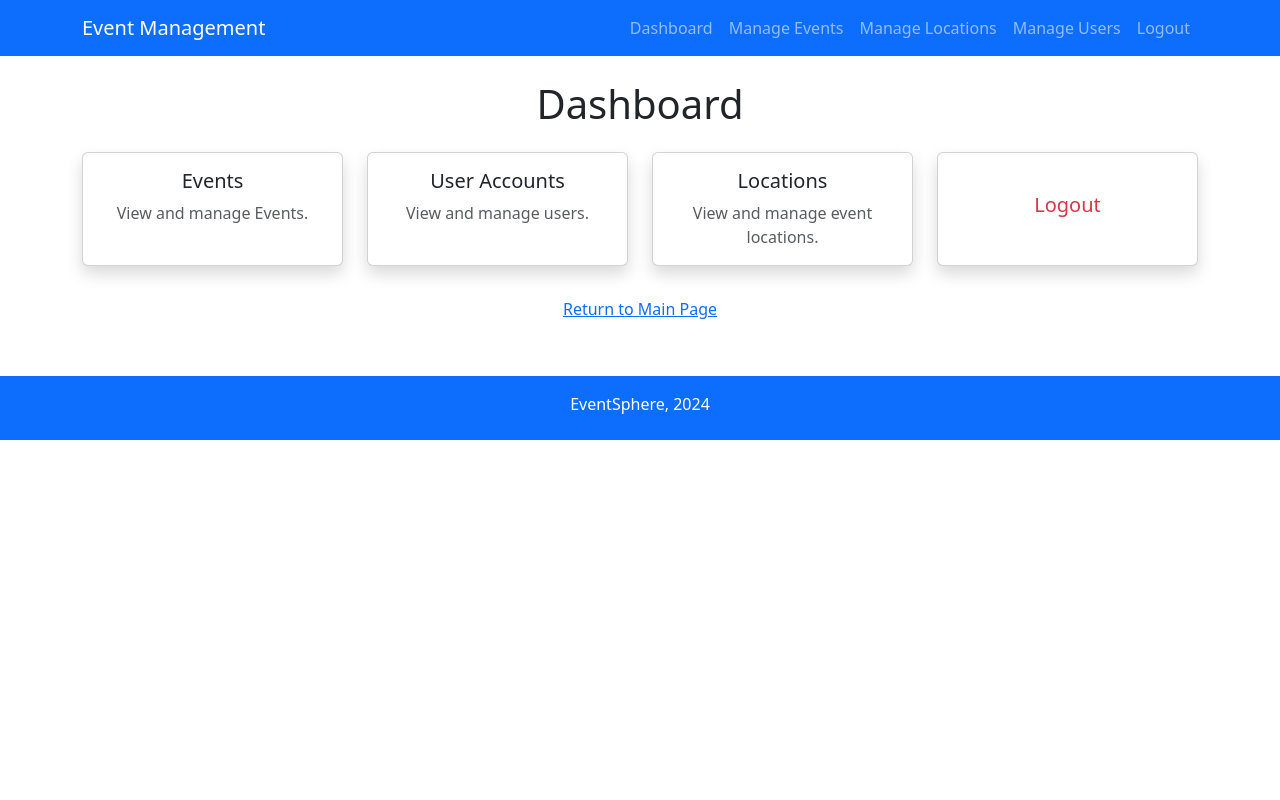
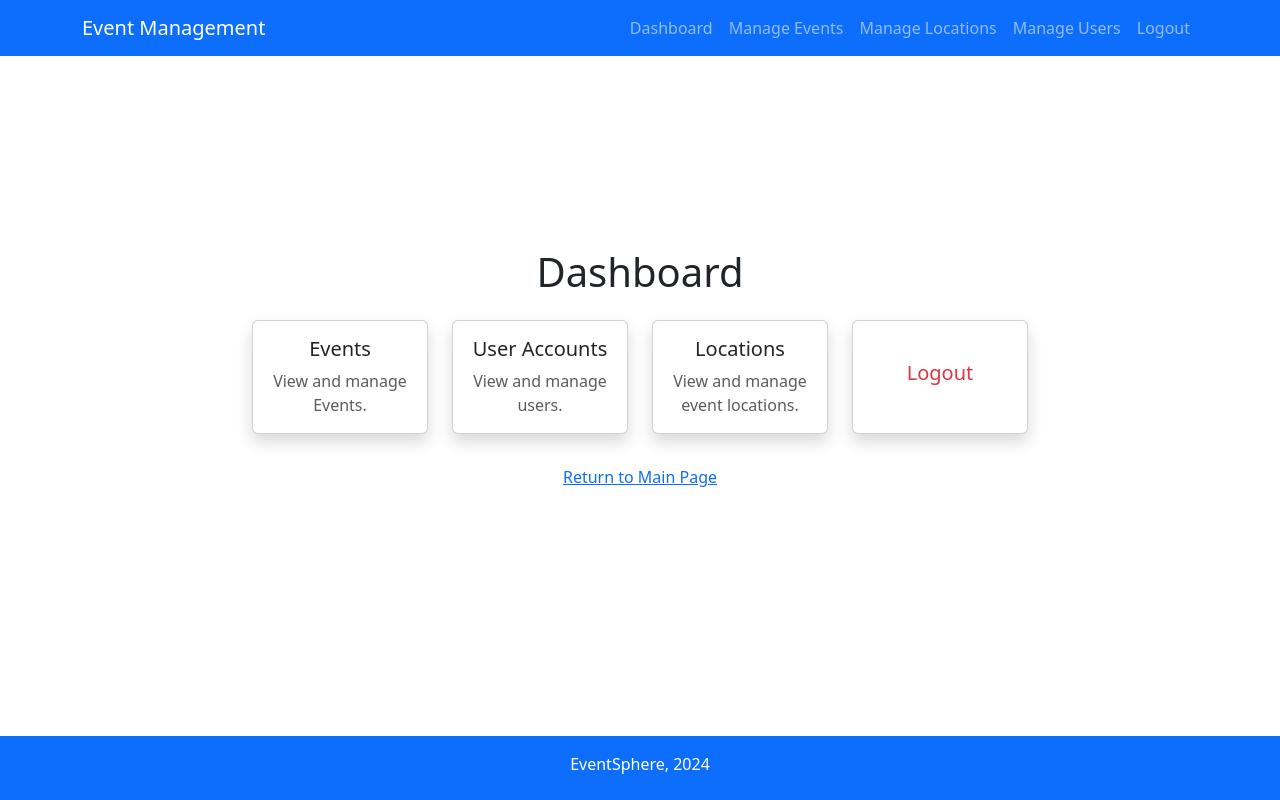
Before and after one commit to codesuzyworld/HTTP-5225-Assignment2-Grp3, a PHP site: page /admin/dashboard.php in a window 1280 px wide. Run offline with PHP 8.4, Linux system fonts and the light colour scheme; a user stored in the database is signed in.

Commit message:
fixed bootstrap formating

```diff
--- a/admin/dashboard.php
+++ b/admin/dashboard.php
@@ -11,7 +11,6 @@ include('includes/header.php');
 ?>
 
 <style>
-    /* Cool Hover animation for cards */
     .card:hover {
         background-color: #f8f9fa;
         transform: translateY(-5px);
@@ -26,7 +25,6 @@ include('includes/header.php');
         color: #dc3545;
     }
 
-
     .card-logout .card-body {
         display: flex;
         justify-content: center;
@@ -34,13 +32,29 @@ include('includes/header.php');
         height: 100%;
     }
 
+    body {
+        display: flex;
+        flex-direction: column;
+        min-height: 100vh;
+    }
 
+    main {
+        flex-grow: 1;
+        display: flex;
+        justify-content: center;
+        align-items: center;
+    }
+
+    .dashboard {
+        width: 100%;
+        max-width: 800px;
+    }
 </style>
 
-<div class="container my-4">
-    <h1 class="text-center mb-4">Dashboard</h1>
+<main>
+    <div class="container dashboard text-center">
+        <h1 class="mb-4">Dashboard</h1>
         <div class="row g-4">
-        <!-- Manage Events -->
             <div class="col-md-3">
                 <a href="events.php" class="text-decoration-none">
                     <div class="card text-center shadow h-100">
@@ -51,7 +65,6 @@ include('includes/header.php');
                     </div>
                 </a>
             </div>
-        <!-- Manage Users -->
             <div class="col-md-3">
                 <a href="users.php" class="text-decoration-none">
                     <div class="card text-center shadow h-100">
@@ -62,7 +75,6 @@ include('includes/header.php');
                     </div>
                 </a>
             </div>
-        <!-- Manage Locations -->
             <div class="col-md-3">
                 <a href="locations.php" class="text-decoration-none">
                     <div class="card text-center shadow h-100">
@@ -73,7 +85,6 @@ include('includes/header.php');
                     </div>
                 </a>
             </div>
-        <!-- Logout -->
             <div class="col-md-3">
                 <a href="logout.php" class="text-decoration-none">
                     <div class="card text-center shadow h-100 card-logout">
@@ -84,10 +95,12 @@ include('includes/header.php');
                 </a>
             </div>
         </div>
-</div>
-<div class="text-center">
+        <div class="mt-4">
             <a href="../index.php" class="btn btn-link">Return to Main Page</a>
         </div>
+    </div>
+</main>
+
 <?php
 
 include('includes/footer.php');
```
Lines whose indentation alone changed are shown as unchanged.
